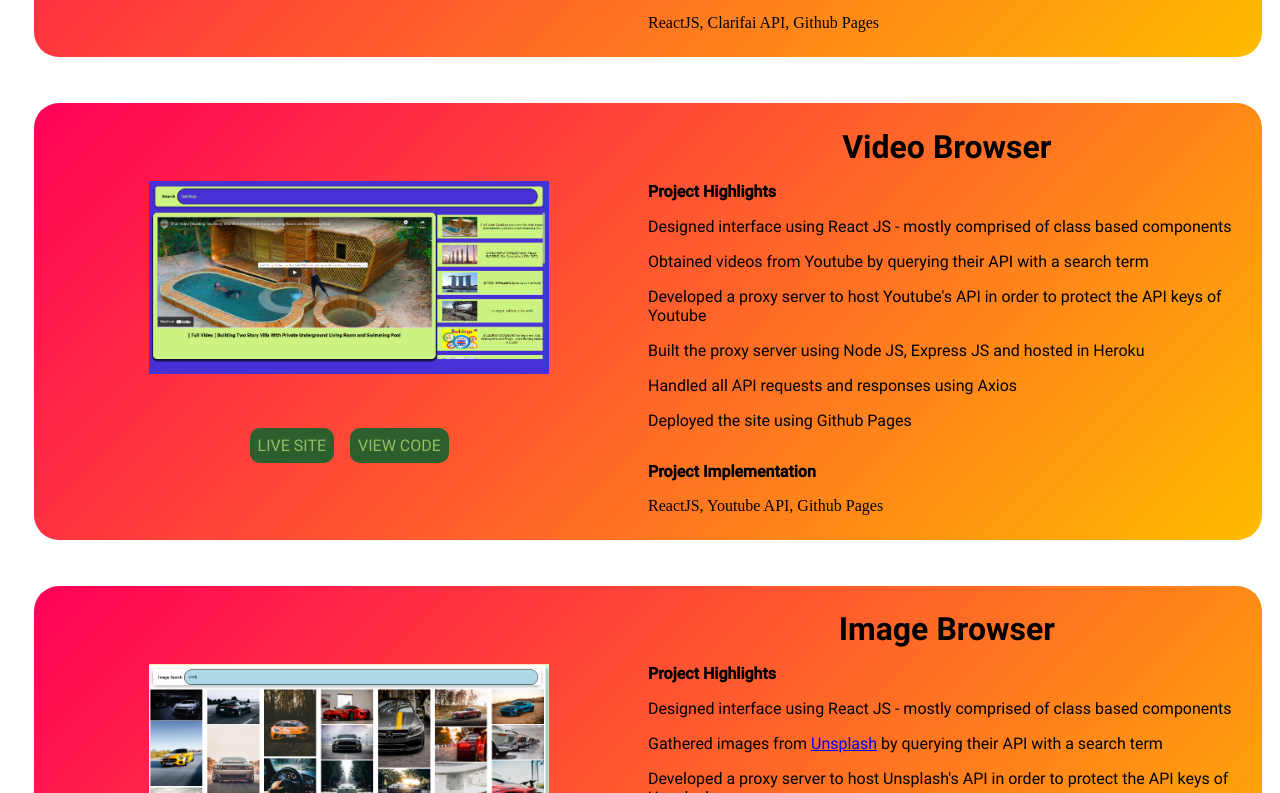
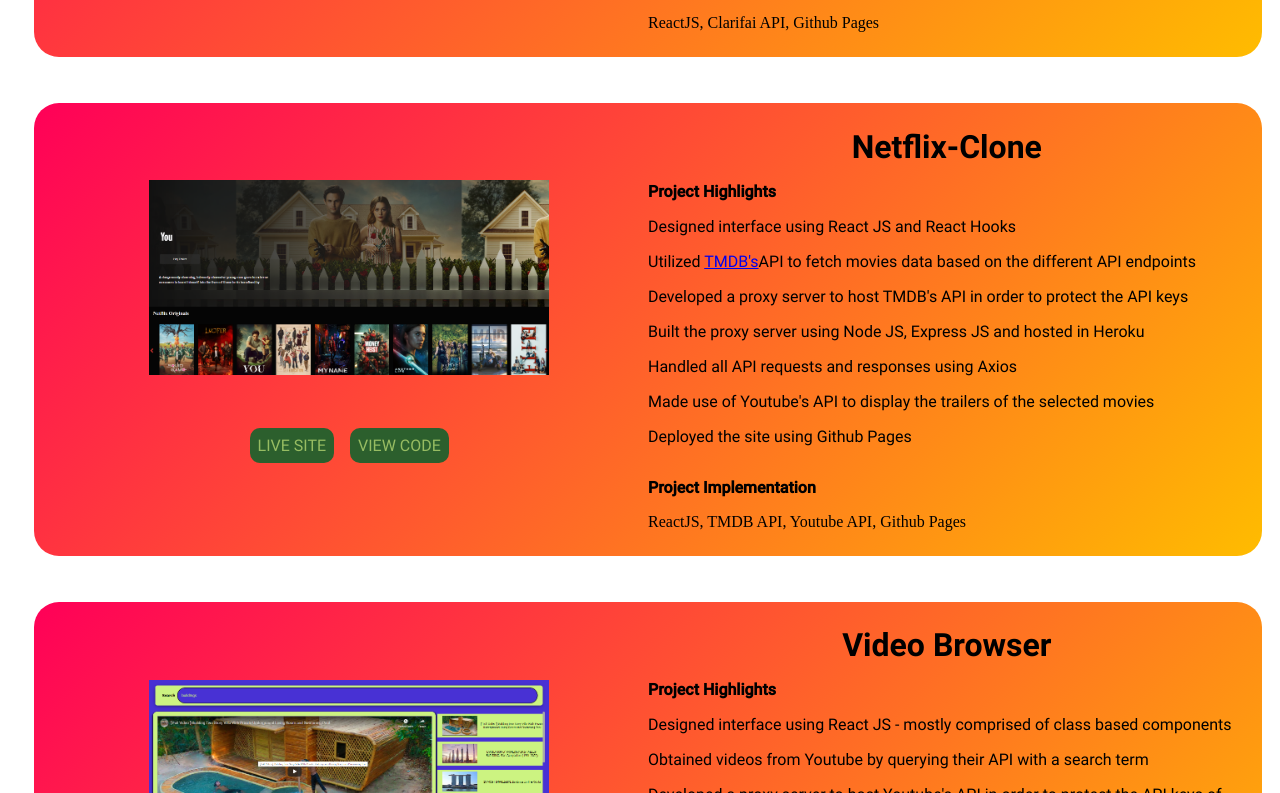
Before and after one commit to pras306/personal-portfolio, a React (Create React App) app: page / in a window 1280 px wide. Shown: the part 2527-3320 px from the top of the page. Built offline with nearby package versions, Linux system fonts and the light colour scheme.

Commit message:
Add new project to work - Netflix-clone

```diff
--- a/src/constants/Projects.js
+++ b/src/constants/Projects.js
@@ -1,5 +1,6 @@
 import ChatbotMessenger from '../assets/images/chatbot_messenger.png';
 import FaceDetector from '../assets/images/face_detector.png';
+import NetflixClone from '../assets/images/netflix_clone.png';
 import VideoBrowser from '../assets/images/video_browser.png';
 import ImageBrowser from '../assets/images/image_browser.png';
 import Robofriends from '../assets/images/robofriends.png';
@@ -38,6 +39,24 @@
         footerContent: <span>ReactJS, Clarifai API, Github Pages</span>,
         siteLink: 'http://pras306.github.io/image-detector/',
         codeLink: 'https://github.com/pras306/image-detector'
+    },
+    {
+        title: 'Netflix-Clone',
+        image: NetflixClone,
+        contentTitle: 'Project Highlights',
+        content: <span>
+            <p>Designed interface using React JS and React Hooks</p>
+            <p>Utilized <a rel="noreferrer" target="_blank" href="https://www.themoviedb.org/">TMDB's</a>API to fetch movies data based on the different API endpoints</p>
+            <p>Developed a proxy server to host TMDB's API in order to protect the API keys</p>
+            <p>Built the proxy server using Node JS, Express JS and hosted in Heroku</p>
+            <p>Handled all API requests and responses using Axios</p>
+            <p>Made use of Youtube's API to display the trailers of the selected movies</p>
+            <p>Deployed the site using Github Pages</p>
+        </span>,
+        footerTitle: 'Project Implementation',
+        footerContent: <span>ReactJS, TMDB API, Youtube API, Github Pages</span>,
+        siteLink: 'http://pras306.github.io/netflix-clone/',
+        codeLink: 'https://github.com/pras306/netflix-clone'
     },
     {
         title: 'Video Browser',
```
Also changed, not shown: src/constants/Profile.js (+0 -8 lines), src/assets/images/netflix_clone.png (added).
